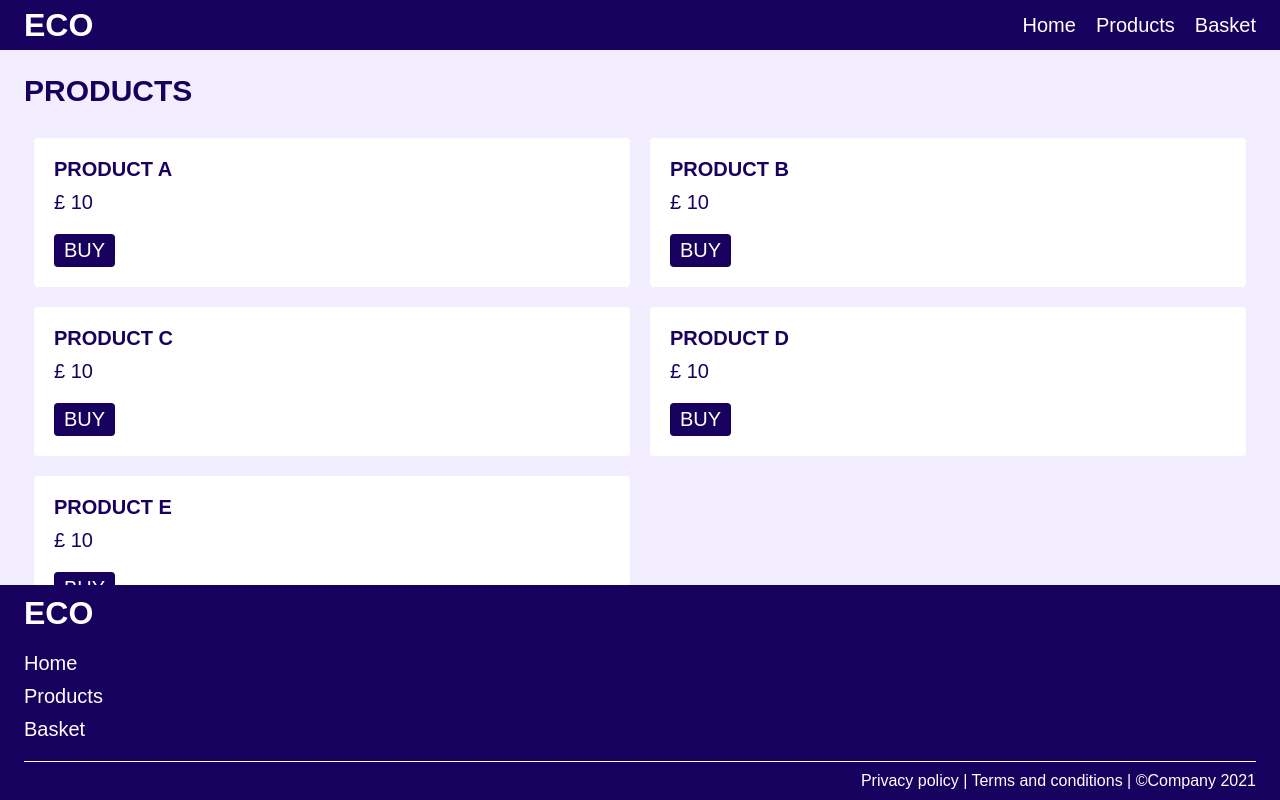
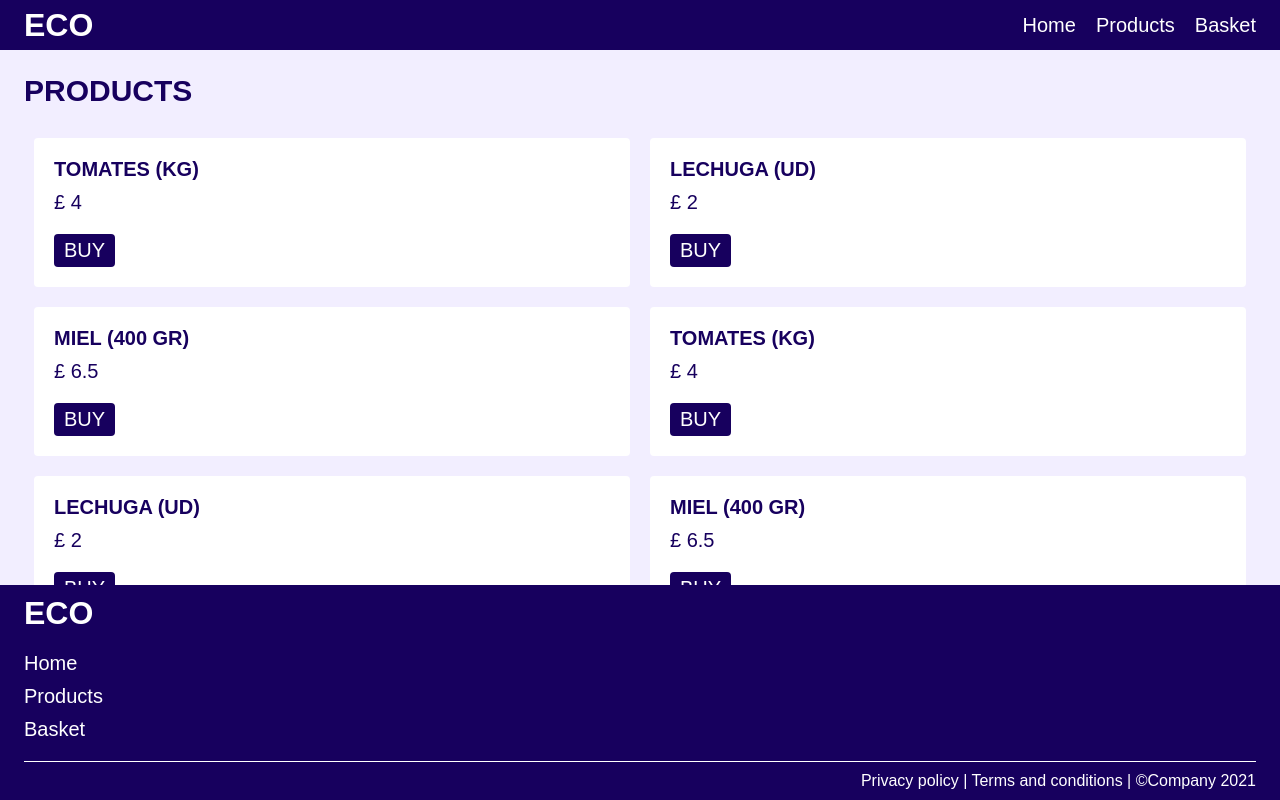
Before and after one commit to jarasmar/E-Commerce-React, a React (Create React App) app: page /products in a window 1280 px wide. Built offline with nearby package versions, Linux system fonts and the light colour scheme.

Commit message:
Add products context and data

```diff
--- a/src/App.js
+++ b/src/App.js
@@ -2,10 +2,12 @@ import React from "react";
 import { BrowserRouter as Router, Route, Switch } from "react-router-dom";
 import { Nav, Footer } from "./components";
 import { Home, Products, Basket } from "./pages";
+import { ProductsContextProvider } from "./contexts";
 
 function App() {
   return (
     <div className="App">
+      <ProductsContextProvider>
         <Router>
           <Nav />
           <Switch>
@@ -15,6 +17,7 @@ function App() {
           </Switch>
           <Footer />
         </Router>
+      </ProductsContextProvider>
     </div>
   );
 }
--- a/src/components/products_list.js
+++ b/src/components/products_list.js
@@ -1,33 +1,19 @@
-import React from "react";
+import React, { useContext } from "react";
+import { ProductsContext } from "../contexts/products_context";
 
 function ProductsList() {
+  const { allProducts } = useContext(ProductsContext);
   return (
     <ul className="products-list">
-      <li>
-        <span className="product-name">Product A</span>
-        <span className="product-price">£ 10</span>
-        <button className="buy-btn">Buy</button>
-      </li>
-      <li>
-        <span className="product-name">Product B</span>
-        <span className="product-price">£ 10</span>
-        <button className="buy-btn">Buy</button>
-      </li>
-      <li>
-        <span className="product-name">Product C</span>
-        <span className="product-price">£ 10</span>
-        <button className="buy-btn">Buy</button>
-      </li>
-      <li>
-        <span className="product-name">Product D</span>
-        <span className="product-price">£ 10</span>
-        <button className="buy-btn">Buy</button>
-      </li>
-      <li>
-        <span className="product-name">Product E</span>
-        <span className="product-price">£ 10</span>
-        <button className="buy-btn">Buy</button>
-      </li>
+      {allProducts.map((product) => {
+        return (
+          <li key={product.id}>
+            <span className="product-name">{product.name}</span>
+            <span className="product-price">£ {product.price}</span>
+            <button className="buy-btn">Buy</button>
+          </li>
+        );
+      })}
     </ul>
   );
 }
--- /dev/null
+++ b/src/contexts/index.js
@@ -0,0 +1 @@
+export { default as ProductsContextProvider } from "./products_context";
--- /dev/null
+++ b/src/contexts/products_context.js
@@ -0,0 +1,14 @@
+import React, { createContext } from "react";
+import { allProducts } from "../data";
+
+export const ProductsContext = createContext();
+
+const ProductsContextProvider = (props) => {
+  return (
+    <ProductsContext.Provider value={{ allProducts }}>
+      {props.children}
+    </ProductsContext.Provider>
+  );
+};
+
+export default ProductsContextProvider;
--- /dev/null
+++ b/src/data/all_products.js
@@ -0,0 +1,76 @@
+const allProducts = [
+  {
+    id: 1,
+    name: "TOMATES (KG)",
+    category: "Hortalizas",
+    image: "/images/tomato.jpg",
+    price: 4,
+    rating: 4.5,
+    numReviews: 10,
+    available: true,
+    maxOrder: 10,
+    qty: 0,
+  },
+  {
+    id: 2,
+    name: "LECHUGA (UD)",
+    category: "Hortalizas",
+    image: "/images/lettuce.jpg",
+    price: 2,
+    rating: 5,
+    numReviews: 8,
+    available: false,
+    maxOrder: 8,
+    qty: 0,
+  },
+  {
+    id: 3,
+    name: "MIEL (400 GR)",
+    category: "Procesados",
+    image: "/images/honey.jpg",
+    price: 6.5,
+    rating: 5,
+    numReviews: 15,
+    available: true,
+    maxOrder: 5,
+    qty: 0,
+  },
+  {
+    id: 4,
+    name: "TOMATES (KG)",
+    category: "Hortalizas",
+    image: "/images/tomato.jpg",
+    price: 4,
+    rating: 4.5,
+    numReviews: 10,
+    available: false,
+    maxOrder: 10,
+    qty: 0,
+  },
+  {
+    id: 5,
+    name: "LECHUGA (UD)",
+    category: "Hortalizas",
+    image: "/images/lettuce.jpg",
+    price: 2,
+    rating: 5,
+    numReviews: 8,
+    available: true,
+    maxOrder: 12,
+    qty: 0,
+  },
+  {
+    id: 6,
+    name: "MIEL (400 GR)",
+    category: "Procesados",
+    image: "/images/honey.jpg",
+    price: 6.5,
+    rating: 5,
+    numReviews: 15,
+    available: true,
+    maxOrder: 7,
+    qty: 0,
+  },
+];
+
+export default allProducts;
--- /dev/null
+++ b/src/data/index.js
@@ -0,0 +1 @@
+export { default as allProducts } from "./all_products";
```
Lines whose indentation alone changed are shown as unchanged.
